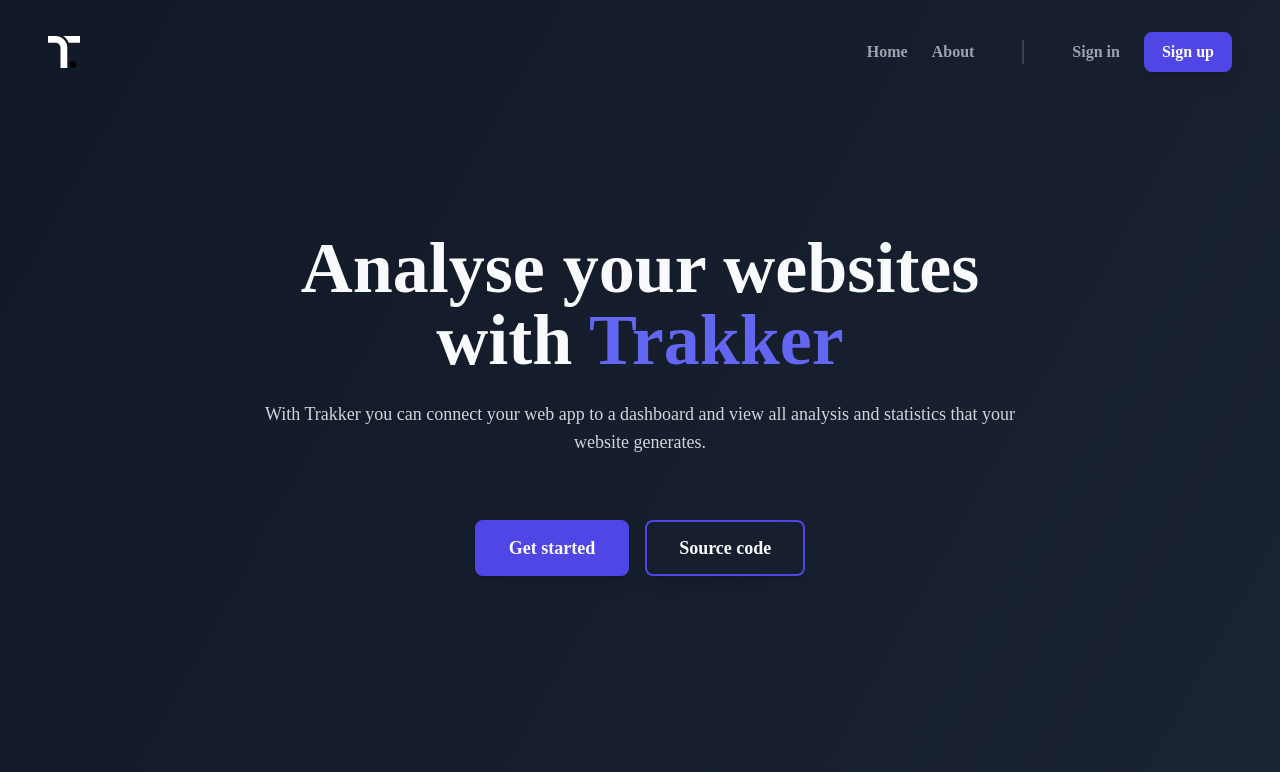
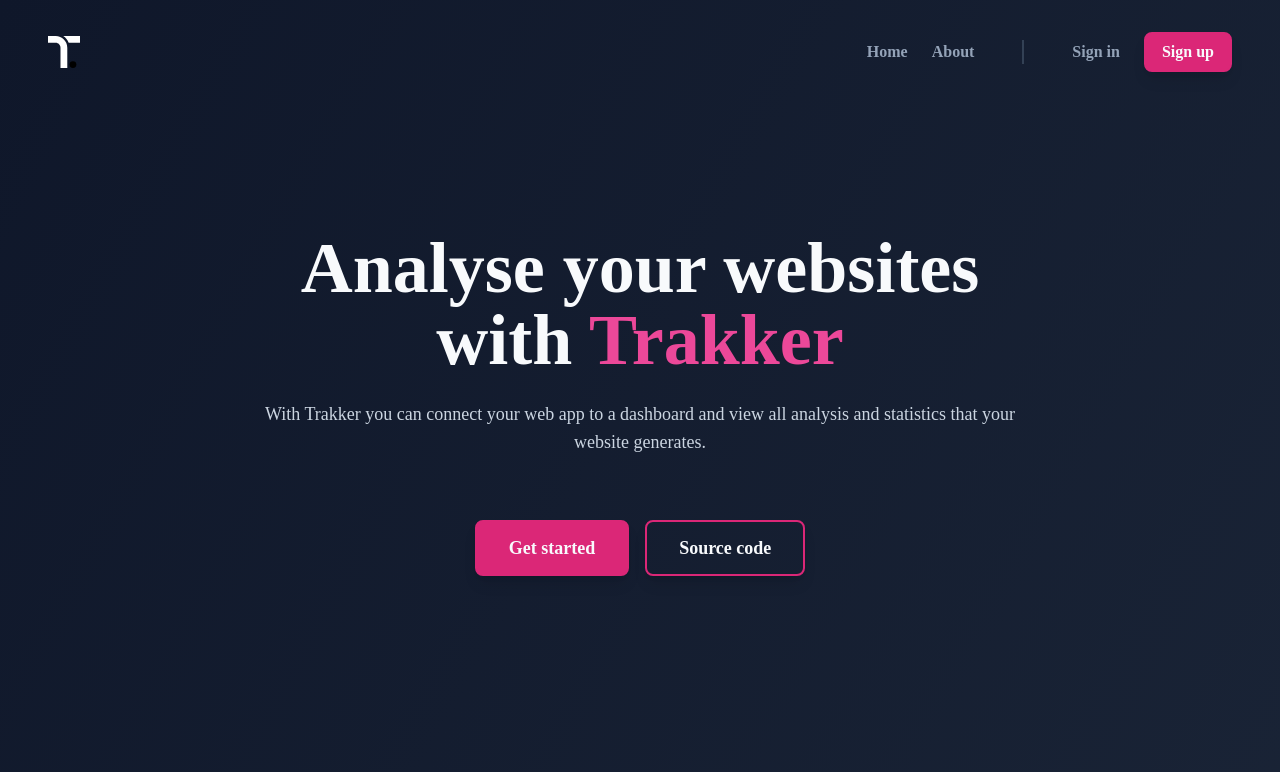
Before and after one commit to Borys35/analytics, a Next.js app in the folder dashboard/: page / in a window 1280 px wide. Shown: the top 772 px of the page. Built offline with nearby package versions, Linux system fonts and the light colour scheme; no server answers.

Commit message:
Change theme colors

```diff
--- a/dashboard/tailwind.config.js
+++ b/dashboard/tailwind.config.js
@@ -11,8 +11,8 @@ module.exports = {
   theme: {
     extend: {
       colors: {
-        primary: colors.indigo,
-        neutral: colors.gray,
+        primary: colors.pink,
+        neutral: colors.slate,
         error: colors.red[500],
       },
     },
```
